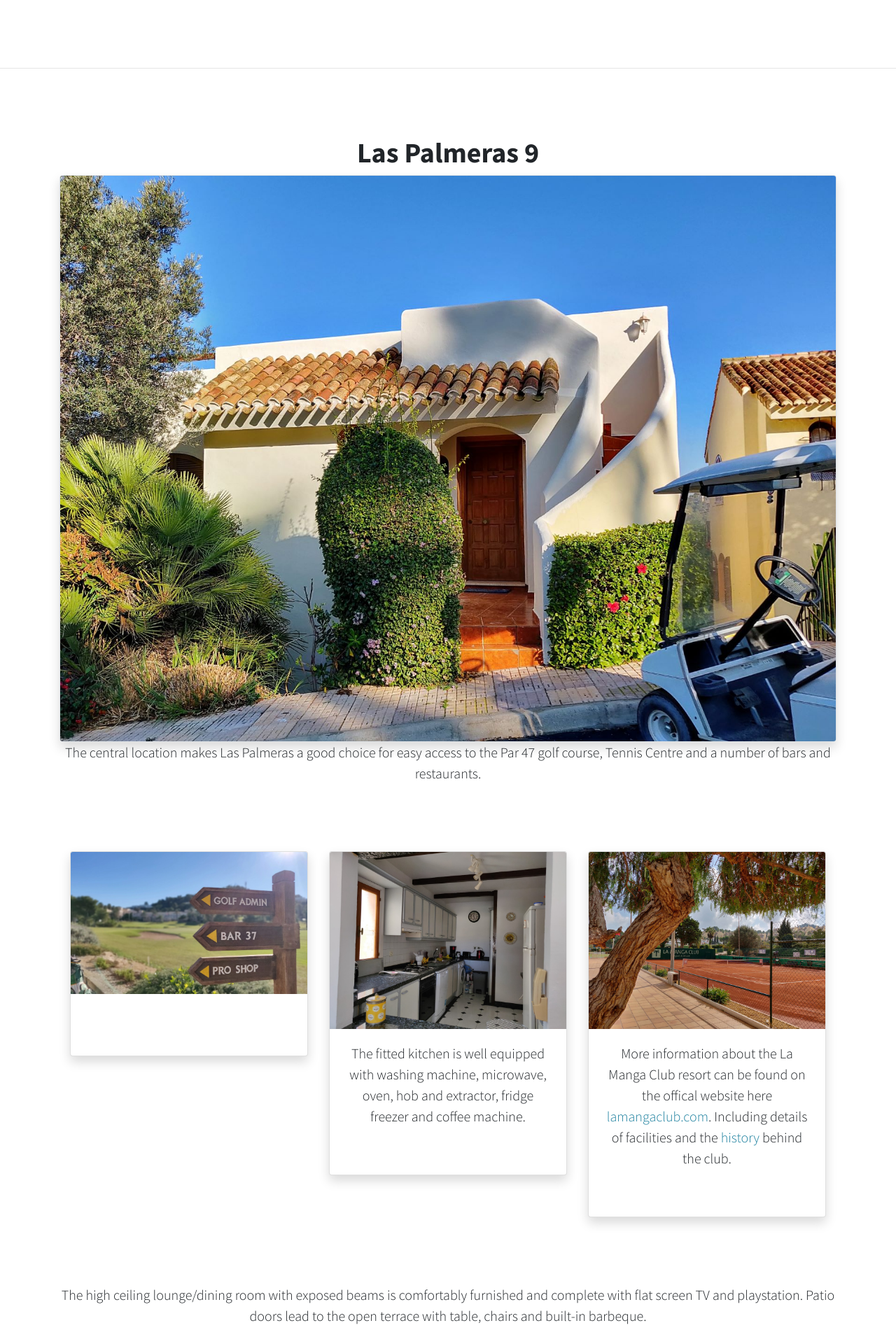
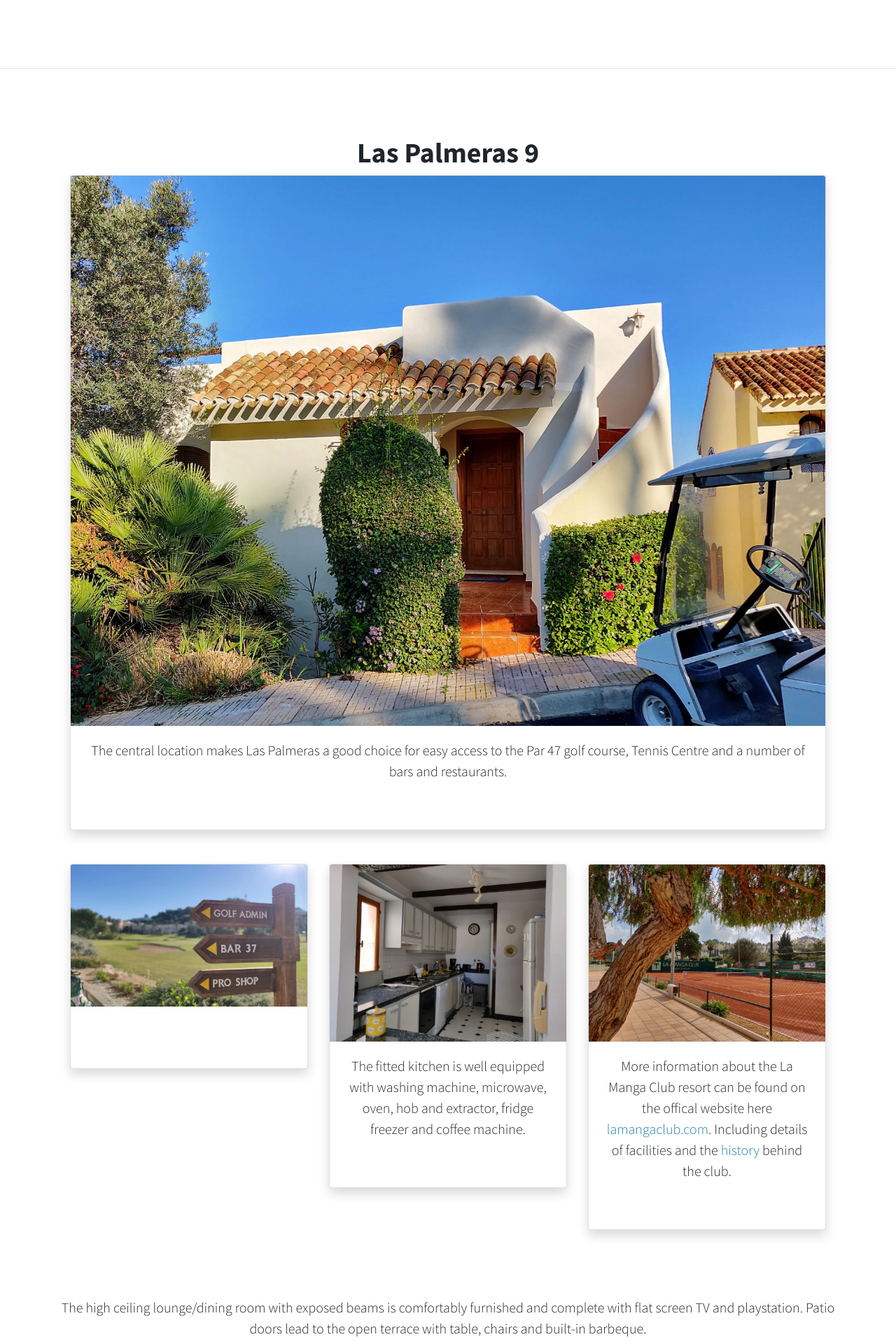
Before and after one commit to richsteer/richsteer.github.io, a Jekyll site: the page built from index.html, in a window 1280 px wide. Shown: the part 2112-4032 px from the top of the page at 70% size. Built offline with Jekyll 4.4.1, drawn with Linux system fonts in a browser that asks for light colours.

Commit message:
Update index.html
change top lp9 iamge to card

```diff
--- a/index.html
+++ b/index.html
@@ -72,12 +72,17 @@ title: Las Palameras 9
                     <h1>Las Palmeras 9</h1>
 
                     <!--{% include carousel.html height="50" unit="%" duration="10000" %}-->
+                    <div class="col">
+                        <div class="card shadow">
+                            <img src="assets/img/la-manga-club-villa-las-palmeras-9.jpg" class="card-img-top" alt="..">
+                            <div class="card-body">
+                                <!--<h5 class="card-title">Card title</h5>-->
+                                <p class="lead mb-5">The central location makes Las Palmeras a good choice for easy access to the  Par 47 golf course, Tennis Centre and a number of bars and restaurants.</p>
+                                <!--<a href="#" class="btn btn-primary">Go somewhere</a>-->
+                            </div>
+                        </div>
+                    </div>
 
-                    <img src="assets/img/la-manga-club-villa-las-palmeras-9.jpg" class="rounded border img-fluid shadow">
-
-                    <p class="lead mb-5">
-                        The central location makes Las Palmeras a good choice for easy access to the  Par 47 golf course, Tennis Centre and a number of bars and restaurants.
-                    </p>
                    <!-- LP9 cards container -->
                    <div class="container text-center py-5">
                         <div class="row row-cols-1 row-cols-sm-2 row-cols-md-3 g-3">
```
